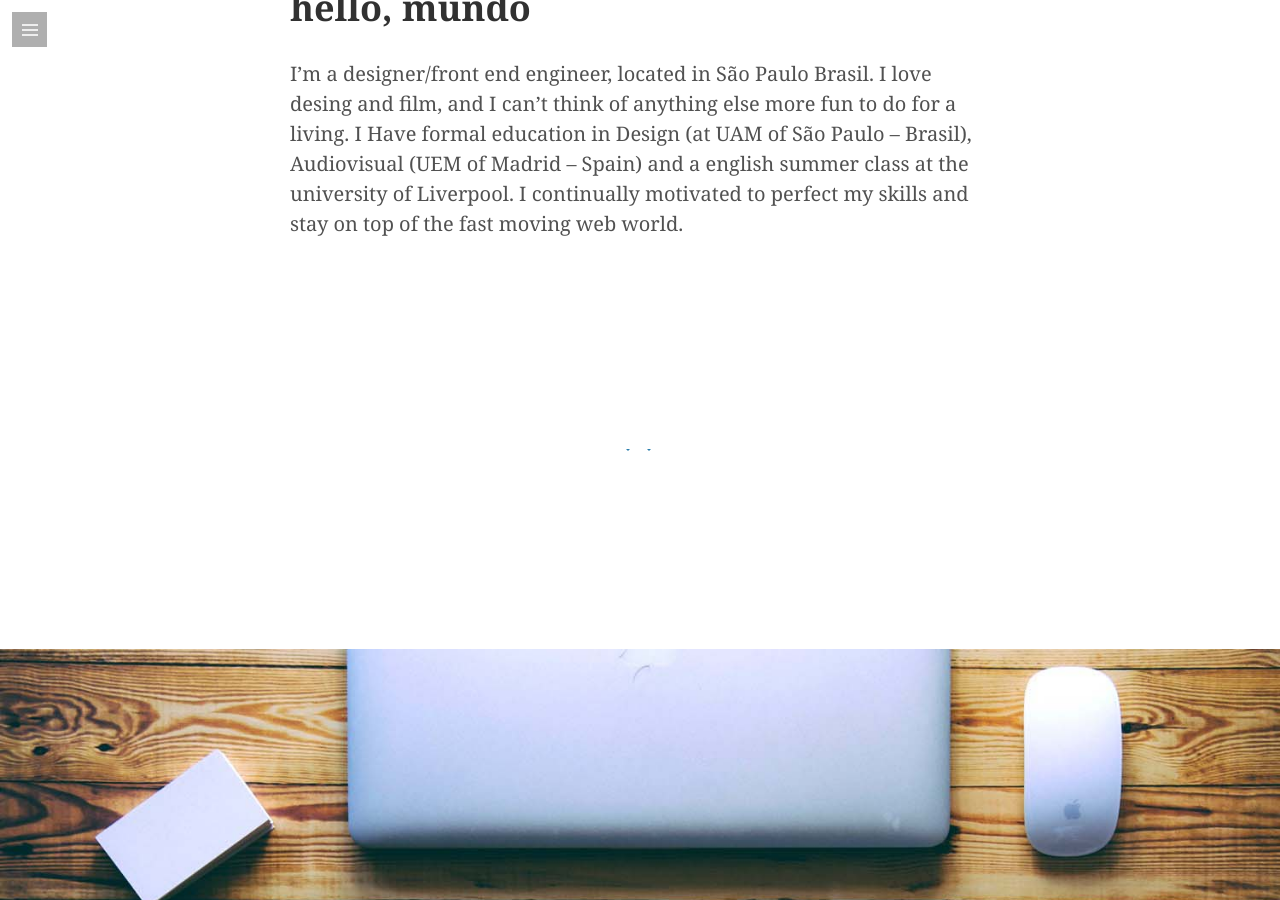
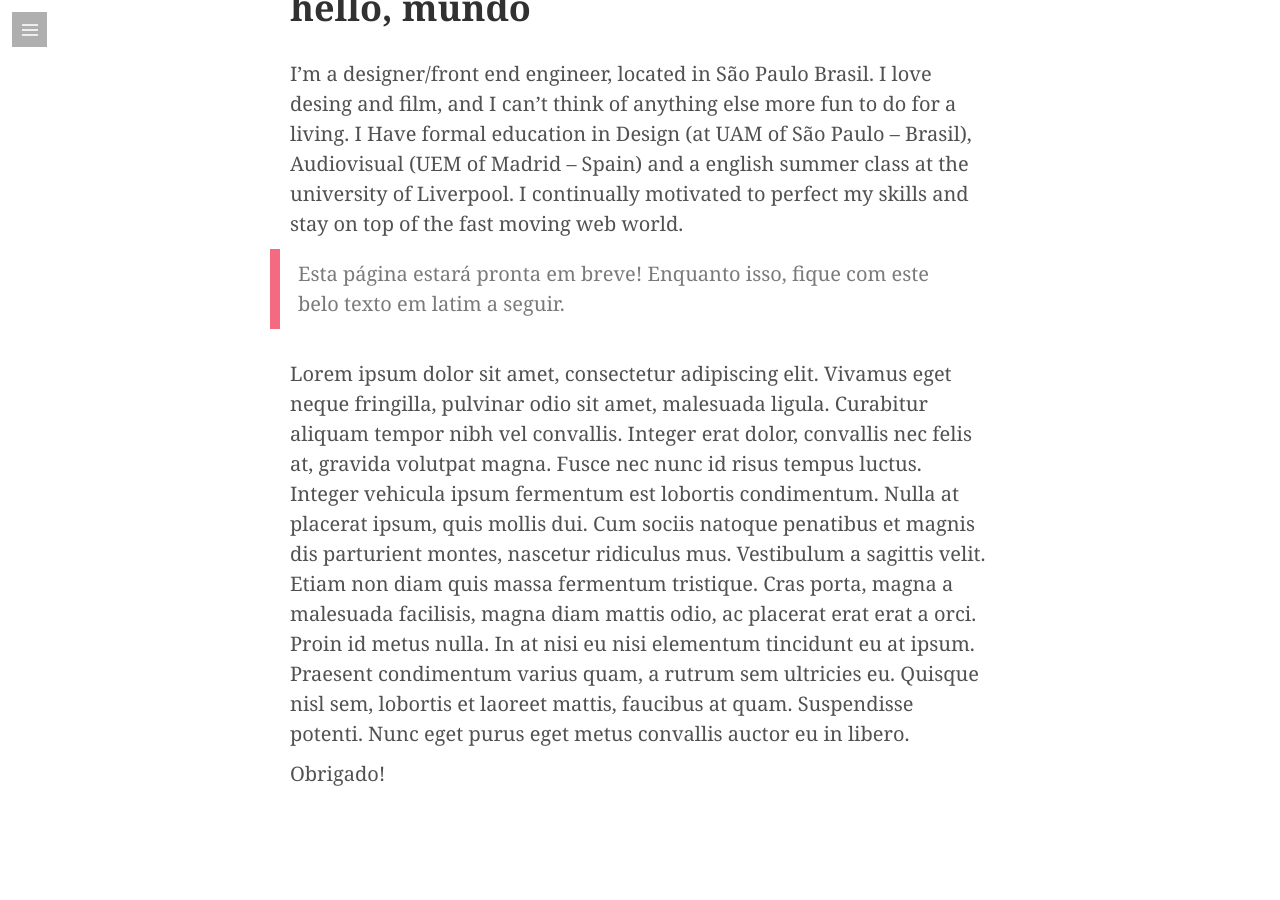
Before and after one commit to dehviana/dehviana.github.io, a Jekyll site: the page built from _posts/2015-05-19-hello-mundo.md, in a window 1280 px wide and 900 px high, scrolled down 999 px. Built offline with Jekyll 4.4.1, drawn with Linux system fonts in a browser that asks for light colours; some web fonts are replaced; comment, search, counter and statistics services are not loaded.

Commit message:
edit post

```diff
--- a/_posts/2015-05-19-hello-mundo.md
+++ b/_posts/2015-05-19-hello-mundo.md
@@ -12,3 +12,13 @@ comments: true
 #hello, mundo
 
 I’m a designer/front end engineer, located in São Paulo Brasil. I love desing and film, and I can’t think of anything else more fun to do for a living. I Have formal education in Design (at UAM of São Paulo – Brasil), Audiovisual (UEM of Madrid – Spain) and a english summer class at the university of Liverpool. I continually motivated to perfect my skills and stay on top of the fast moving web world.
+
+<div class="message">
+  Esta página estará pronta em breve! Enquanto isso, fique com este belo texto em latim a seguir.
+</div>
+
+Lorem ipsum dolor sit amet, consectetur adipiscing elit. Vivamus eget neque fringilla, pulvinar odio sit amet, malesuada ligula. Curabitur aliquam tempor nibh vel convallis. Integer erat dolor, convallis nec felis at, gravida volutpat magna. Fusce nec nunc id risus tempus luctus. Integer vehicula ipsum fermentum est lobortis condimentum. Nulla at placerat ipsum, quis mollis dui. Cum sociis natoque penatibus et magnis dis parturient montes, nascetur ridiculus mus. Vestibulum a sagittis velit. Etiam non diam quis massa fermentum tristique. Cras porta, magna a malesuada facilisis, magna diam mattis odio, ac placerat erat erat a orci. Proin id metus nulla. In at nisi eu nisi elementum tincidunt eu at ipsum. Praesent condimentum varius quam, a rutrum sem ultricies eu. Quisque nisl sem, lobortis et laoreet mattis, faucibus at quam. Suspendisse potenti. Nunc eget purus eget metus convallis auctor eu in libero.
+
+
+
+Obrigado!
```
